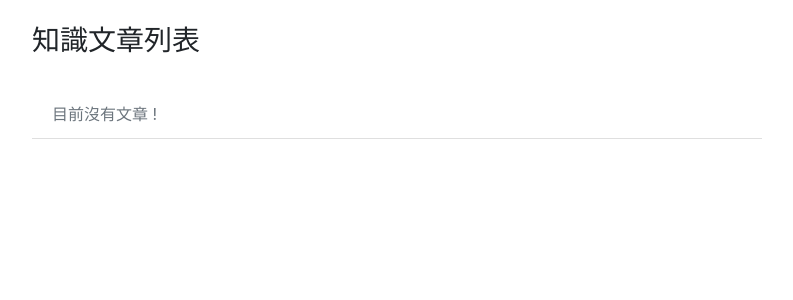
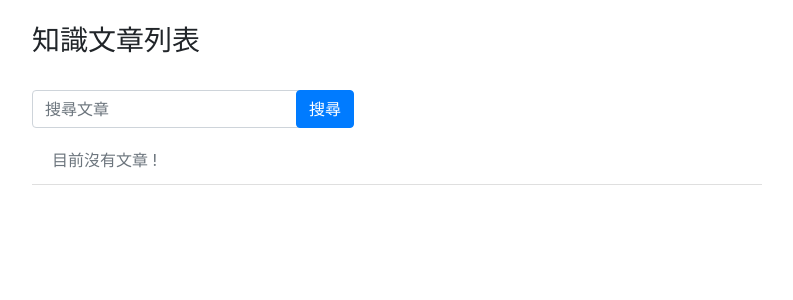
Before and after one commit to elaineyeh/Plant-Robot-Web, a Django app: page /todo/ in a window 1280 px wide. Shown: the part 76-376 px from the top of the page, without its empty margins (243-1036 px from the left). Run offline with Django 3.2, Linux system fonts and the light colour scheme; data that the repository does not hold is empty; some libraries are stand-ins or nearby versions.

Commit message:
modified todo index layout

```diff
--- a/templates/todo/index.html
+++ b/templates/todo/index.html
@@ -8,6 +8,16 @@
       <br>
         <h3>知識文章列表</h3>
         <br>
+  <form class="form-inline">
+  <div class="form-row">
+    <div class="col-9">
+      <input type="text" class="form-control" placeholder="搜尋文章">
+    </div>
+    <div class="col-3">
+  <button type="submit" class="btn btn-primary mb-2">搜尋</button>
+    </div>
+  </div>
+</form>
         <div class="list-group list-group-flush">
           {% for todo in todos %}
           <a href="{% url 'todo:show' todo.pk %}" class="list-group-item list-group-item-action">{{todo.title}}</a>
```
